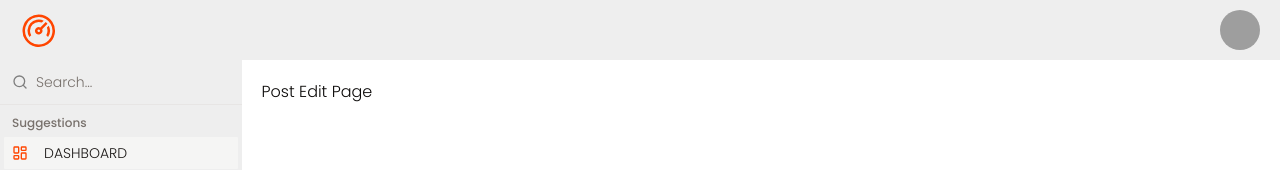
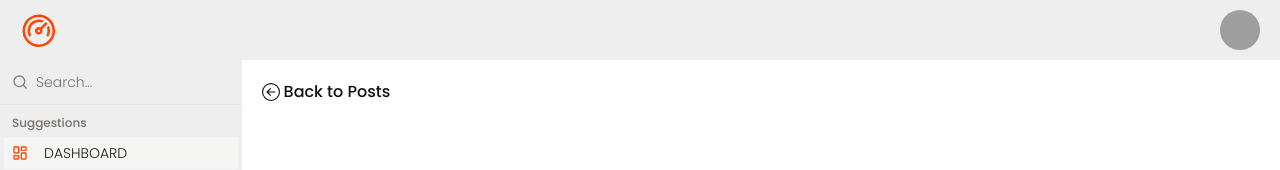
Before and after one commit to Nimira43/Tabularium, a Next.js app: page /posts/edit/1 in a window 1280 px wide. Shown: the top 170 px of the page. Built offline with nearby package versions, Linux system fonts and the light colour scheme; grey boxes are pictures that could not be loaded; a web font is replaced by a local one.

Commit message:
Backbutton working in PostEditPage

```diff
--- a/app/(main)/posts/edit/[id]/page.tsx
+++ b/app/(main)/posts/edit/[id]/page.tsx
@@ -2,7 +2,12 @@ import Backbutton from '@/components/BackButton'
 
 const PostEditPage = () => {
   return (
-    <div>Post Edit Page</div>
+    <>
+      <Backbutton
+        text='Back to Posts'
+        link='/posts'
+      />
+    </>
   )
 }
 
```
